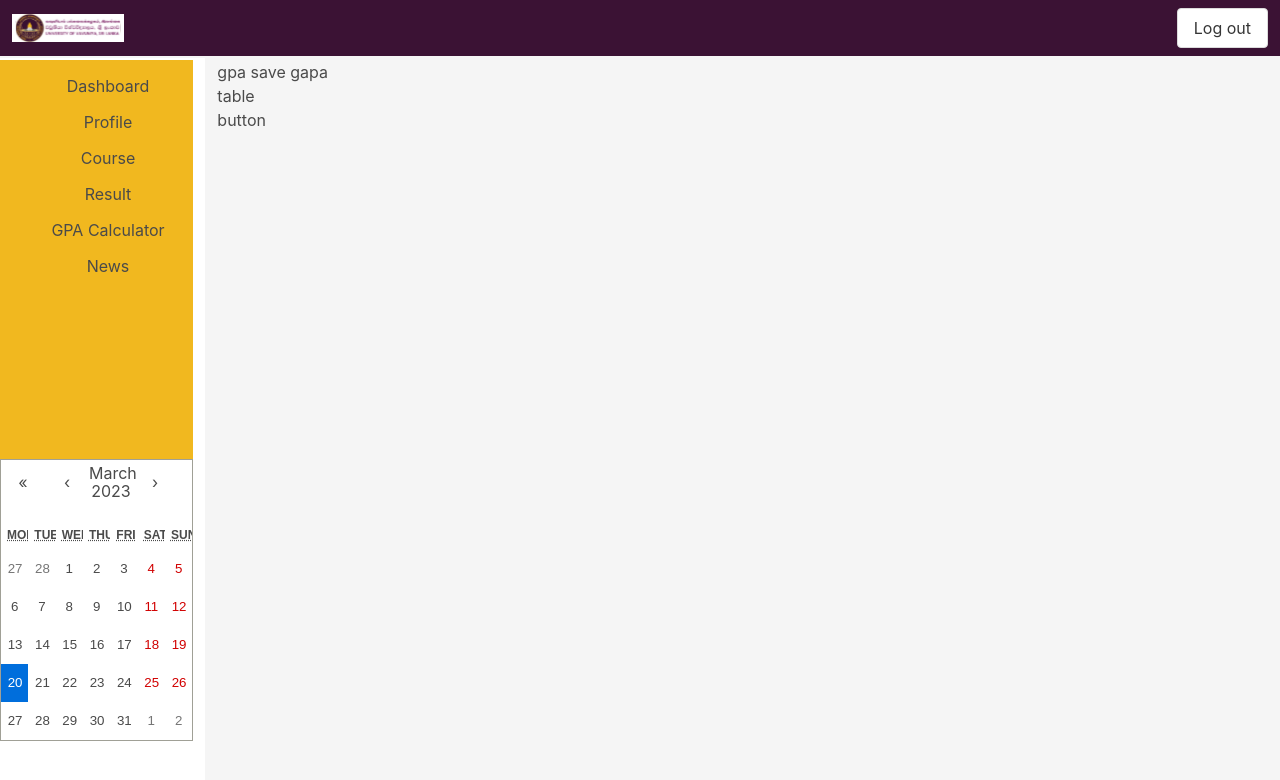
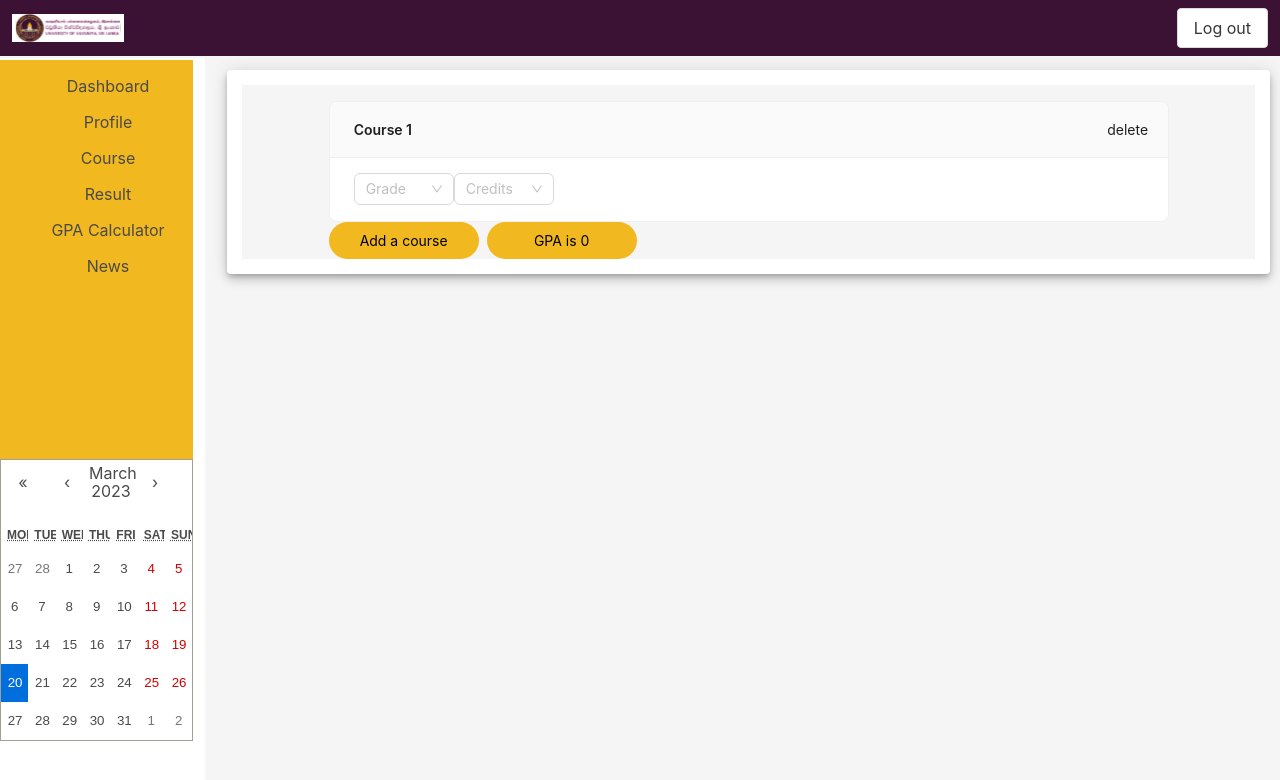
Before and after one commit to bdhamithkumara/lmsrebuild, a React (Create React App) app in the folder frontend/: page /SGpacal in a window 1280 px wide. Shown: the top 780 px of the page. Built offline with nearby package versions, Linux system fonts and the light colour scheme.

Commit message:
added GPA calculator

```diff
--- a/frontend/package.json
+++ b/frontend/package.json
@@ -11,6 +11,7 @@
     "@testing-library/jest-dom": "^5.16.5",
     "@testing-library/react": "^13.4.0",
     "@testing-library/user-event": "^13.5.0",
+    "antd": "^5.4.5",
     "axios": "^1.3.6",
     "bulma": "^0.9.4",
     "daisyui": "^2.51.5",
--- a/frontend/src/components/SGPAcalDetails.jsx
+++ b/frontend/src/components/SGPAcalDetails.jsx
@@ -1,19 +1,10 @@
 import React from 'react'
+import GpaCal from '../components/gpacal/Index'
 
 const SGPAcalDetails = () => {
   return (
     <div>
-      <div>
-        <div>
-          gpa save gapa
-        </div>
-        <div>
-          table
-        </div>
-        <div>
-          button
-        </div>
-      </div>
+      <GpaCal/>
     </div>
   )
 }
--- /dev/null
+++ b/frontend/src/components/gpacal/CourseCard.jsx
@@ -0,0 +1,63 @@
+import React from 'react';
+import { Button, Card, Select } from 'antd';
+
+const Option = Select.Option;
+
+const CourseCard = props => {
+  if (!props.visible) {
+    return null;
+  }
+
+  const handleGPAChange = (value) => {
+    props.updateCourseGPA(props.index, value);
+  };
+
+  const handleCreditsChange = (value) => {
+    props.updateCourseCredits(props.index, value);
+  };
+
+  return (
+    <Card
+      style={{ marginTop: 16 }}
+      type="inner"
+      title={`Course ${props.realIndex}`}
+      extra={<Button onClick={() => props.deleteCourse(props.index)} type="danger" icon="delete"></Button>}
+    >
+      <Select
+        style={{ width: 100 }}
+        placeholder="Grade"
+        optionFilterProp="children"
+        filterOption={(input, option) => option.props.children.toLowerCase().indexOf(input.toLowerCase()) >= 0}
+        onChange={handleGPAChange}
+      >
+        <Option value={4.0}>A</Option>
+        <Option value={3.67}>A-</Option>
+        <Option value={3.33}>B+</Option>
+        <Option value={3.0}>B</Option>
+        <Option value={2.67}>B-</Option>
+        <Option value={2.33}>C+</Option>
+        <Option value={2.0}>C</Option>
+        <Option value={1.67}>C-</Option>
+        <Option value={1.33}>D+</Option>
+        <Option value={1.0}>D</Option>
+        <Option value={0.00}>F</Option>
+      </Select>
+      <Select
+        style={{ width: 100 }}
+        placeholder="Credits"
+        optionFilterProp="children"
+        filterOption={(input, option) => option.props.children.toLowerCase().indexOf(input.toLowerCase()) >= 0}
+        className="inputCredits"
+        onChange={handleCreditsChange}
+      >
+        <Option value={1}>1</Option>
+        <Option value={2}>2</Option>
+        <Option value={3}>3</Option>
+        <Option value={4}>4</Option>
+        <Option value={6}>6</Option>
+      </Select>
+    </Card>
+  );
+}
+
+export default CourseCard;
--- /dev/null
+++ b/frontend/src/components/gpacal/Index.js
@@ -0,0 +1,133 @@
+import React, { Component } from 'react';
+
+import CourseCard from './CourseCard';
+import { Layout } from 'antd';
+import { Paper } from "@mui/material";
+
+
+class Index extends Component {
+  state = {
+    courses: [
+      {
+        GPA: 0.0,
+        credits: 0,
+        visible: true
+      }
+    ]
+  };
+
+  updateCourseGPA = (targetIndex, newGPA) => {
+    this.setState(prevState => {
+      const prevCourses = prevState.courses;
+      prevCourses[targetIndex].GPA = newGPA;
+      return {
+        courses: prevCourses
+      };
+    })
+  }
+
+  updateCourseCredits = (targetIndex, newCredits) => {
+    this.setState(prevState => {
+      const prevCourses = prevState.courses;
+      prevCourses[targetIndex].credits = newCredits;
+      return {
+        courses: prevCourses
+      };
+    })
+  }
+
+  addCourse = () => {
+    this.setState(prevState => {
+      return {
+        courses: [...prevState.courses, {
+          GPA: 0.0,
+          credits: 0,
+          visible: true
+        }]
+      }
+    })
+  }
+
+  deleteCourse = (targetIndex) => {
+    const newCourses = [...this.state.courses];
+    newCourses[targetIndex].visible = false;
+    this.setState({
+      courses: newCourses
+    });
+  }
+
+  calculateGPA = () => {
+    let totalCredits = 0, earnedCredits = 0.0;
+    this.state.courses.map(course => {
+      if (course.visible) {
+        totalCredits += course.credits;
+        earnedCredits += course.GPA / 4.0 * course.credits;
+      }
+      return null;
+    })
+    if (totalCredits === 0.0) {
+      return '0';
+    }
+    return (earnedCredits / totalCredits * 4.0).toFixed(2);
+  }
+
+  render() {
+    let realIndex = 0;
+
+    const courses = this.state.courses.map((course, currentIndex) => {
+      realIndex += course.visible;
+
+      return (
+        <CourseCard
+          visible={course.visible}
+          realIndex={realIndex}
+          index={currentIndex}
+          updateCourseGPA={this.updateCourseGPA}
+          updateCourseCredits={this.updateCourseCredits}
+          deleteCourse={this.deleteCourse}
+          key={currentIndex}
+        />
+      );
+    });
+
+    const currentGPA = 'GPA is ' + String(this.calculateGPA());
+
+    return (
+        <Paper elevation={6}
+        style={{ margin: "10px", padding: "15px", textAlign: "left" }}>
+      <Layout className="layout" >
+        <div className="container" style={{
+
+        width : '1000px',
+    }}>
+          <div className="selectBody">
+            {courses}
+            <div className="addContainer">
+
+              {/* <Button  size="large" type="default" className="addCourse"></Button> */}
+              <button
+            className="rounded-full bg-[#F1B81F] text-black p-2  w-[150px]"
+            onClick={this.addCourse}
+          >
+           Add a course
+          </button>
+              {/* <Button size="large" type="dashed" className="resultantGPA"></Button> */}
+
+              <button
+            className="rounded-full bg-[#F1B81F] text-black p-2  w-[150px] mx-2"
+
+          >
+          {currentGPA}
+          </button>
+
+            </div>
+          </div>
+
+        </div>
+      </Layout>
+      </Paper>
+    );
+  }
+}
+
+export default Index;
```
Also changed, not shown: 1 other file (tests, documents, lock files or other folders).
